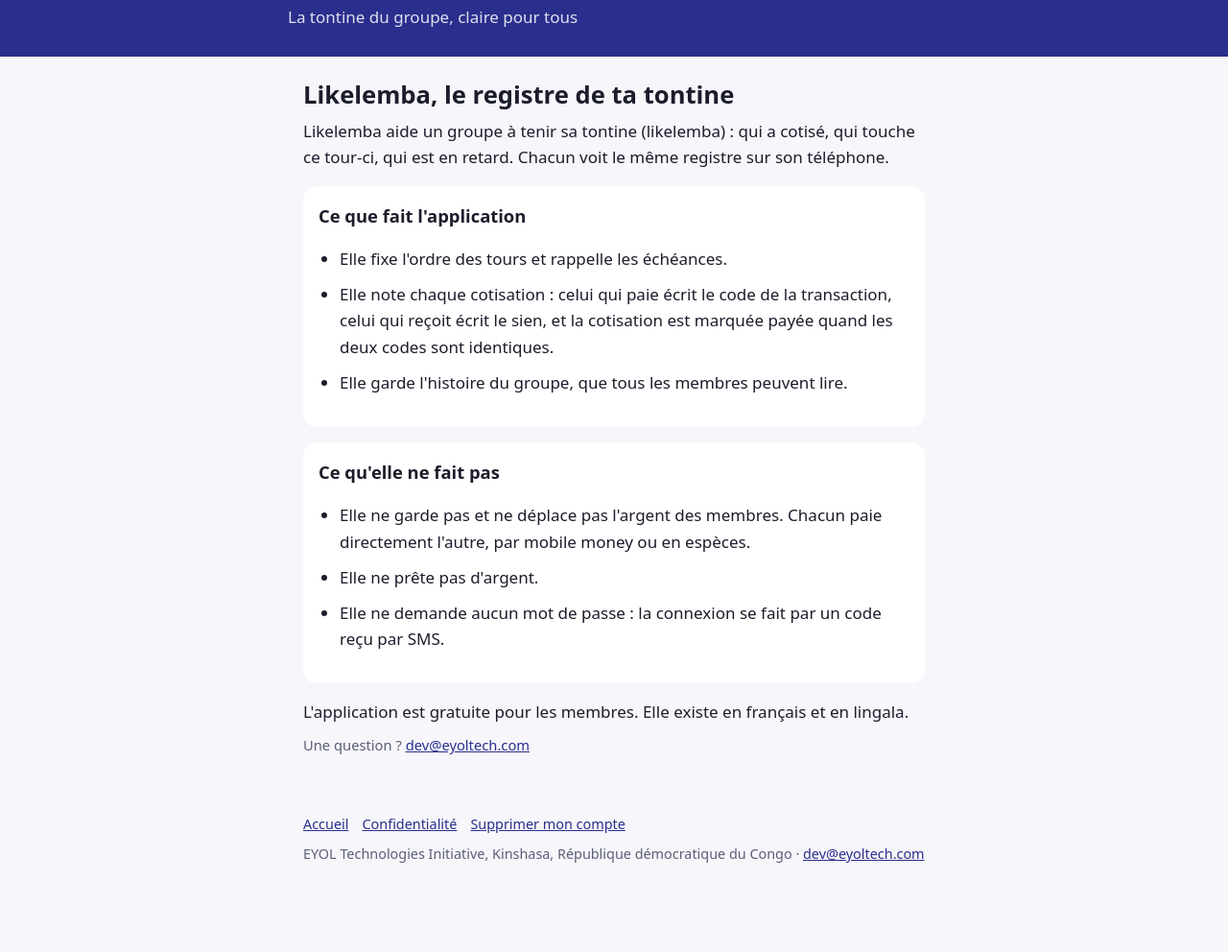
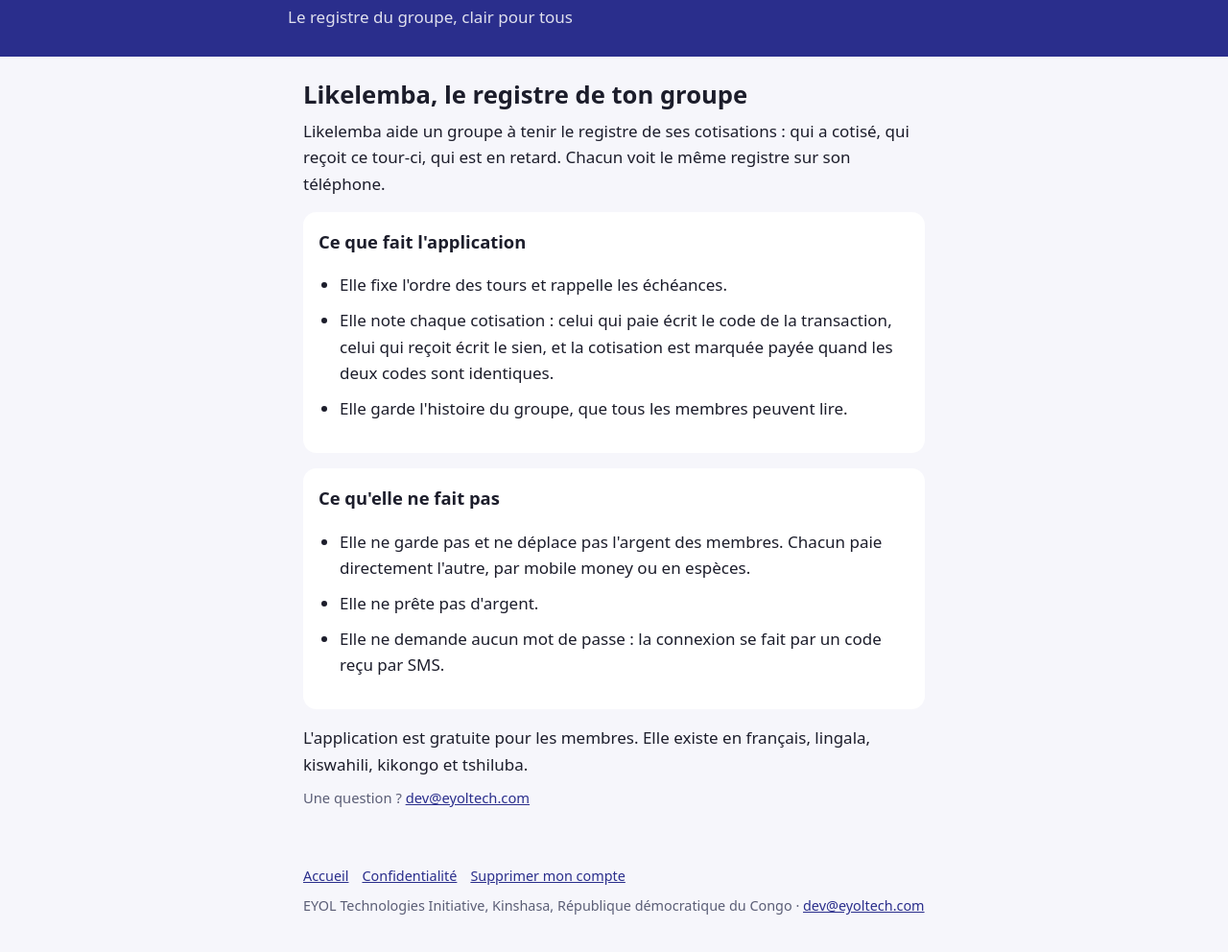
Before and after one commit to christianhito/likelemba-site, a plain HTML site: page index.html in a window 1280 px wide. Shown: the part 60-1052 px from the top of the page at 96% size. Before the commit the page ends 1003 px from the top, so only its background shows below. Drawn offline with Linux system fonts and the light colour scheme.

Commit message:
Describe Likelemba as the group's register; privacy: what a report stores
Co-Authored-By: Claude Fable 5.2 <noreply@anthropic.com>

```diff
--- a/index.html
+++ b/index.html
@@ -1,12 +1,12 @@
-<!doctype html><html lang="fr"><head><meta charset="utf-8"><meta name="viewport" content="width=device-width,initial-scale=1"><title>Tontine digitale · Likelemba</title><style>:root{--indigo:#2a2e8c;--ink:#1c1d2b;--soft:#5b5e76;--bg:#f6f6fb;--card:#fff;--gold:#f2b705}
+<!doctype html><html lang="fr"><head><meta charset="utf-8"><meta name="viewport" content="width=device-width,initial-scale=1"><title>Registre du groupe · Likelemba</title><style>:root{--indigo:#2a2e8c;--ink:#1c1d2b;--soft:#5b5e76;--bg:#f6f6fb;--card:#fff;--gold:#f2b705}
 *{box-sizing:border-box}body{margin:0;font:17px/1.6 system-ui,-apple-system,"Segoe UI",Roboto,sans-serif;color:var(--ink);background:var(--bg)}
 header{background:var(--indigo);color:#fff;padding:28px 16px}header div,main{max-width:680px;margin:0 auto}
 header a{color:#fff;text-decoration:none;font-weight:700;font-size:1.25rem}header p{margin:4px 0 0;opacity:.85}
 main{padding:24px 16px 48px}h1{font-size:1.6rem;line-height:1.25;margin:0 0 8px}h2{font-size:1.15rem;margin:28px 0 6px}
 p,li{margin:0 0 10px}ul,ol{padding-left:22px}a{color:var(--indigo)}.card{background:var(--card);border-radius:14px;padding:16px;margin:16px 0}
 .soft{color:var(--soft);font-size:.92rem}.draft{background:var(--gold);color:#000;padding:8px 16px;text-align:center;font-weight:700}
-nav a{display:inline-block;margin:0 14px 8px 0}footer{max-width:680px;margin:0 auto;padding:0 16px 32px;color:var(--soft);font-size:.9rem}</style></head><body><header><div><a href="./">Likelemba</a><p>La tontine du groupe, claire pour tous</p></div></header><main><h1>Likelemba, le registre de ta tontine</h1>
-<p>Likelemba aide un groupe à tenir sa tontine (likelemba) : qui a cotisé, qui touche ce tour-ci, qui est en retard. Chacun voit le même registre sur son téléphone.</p>
+nav a{display:inline-block;margin:0 14px 8px 0}footer{max-width:680px;margin:0 auto;padding:0 16px 32px;color:var(--soft);font-size:.9rem}</style></head><body><header><div><a href="./">Likelemba</a><p>Le registre du groupe, clair pour tous</p></div></header><main><h1>Likelemba, le registre de ton groupe</h1>
+<p>Likelemba aide un groupe à tenir le registre de ses cotisations : qui a cotisé, qui reçoit ce tour-ci, qui est en retard. Chacun voit le même registre sur son téléphone.</p>
 <div class="card"><h2 style="margin-top:0">Ce que fait l'application</h2><ul>
 <li>Elle fixe l'ordre des tours et rappelle les échéances.</li>
 <li>Elle note chaque cotisation : celui qui paie écrit le code de la transaction, celui qui reçoit écrit le sien, et la cotisation est marquée payée quand les deux codes sont identiques.</li>
@@ -15,5 +15,5 @@ nav a{display:inline-block;margin:0 14px 8px 0}footer{max-width:680px;margin:0 a
 <li>Elle ne garde pas et ne déplace pas l'argent des membres. Chacun paie directement l'autre, par mobile money ou en espèces.</li>
 <li>Elle ne prête pas d'argent.</li>
 <li>Elle ne demande aucun mot de passe : la connexion se fait par un code reçu par SMS.</li></ul></div>
-<p>L'application est gratuite pour les membres. Elle existe en français et en lingala.</p>
+<p>L'application est gratuite pour les membres. Elle existe en français, lingala, kiswahili, kikongo et tshiluba.</p>
 <p class="soft">Une question ? <a href="mailto:dev@eyoltech.com">dev@eyoltech.com</a></p></main><footer><nav><a href="./">Accueil</a><a href="confidentialite.html">Confidentialité</a><a href="supprimer-mon-compte.html">Supprimer mon compte</a></nav><p>EYOL Technologies Initiative, Kinshasa, République démocratique du Congo · <a href="mailto:dev@eyoltech.com">dev@eyoltech.com</a></p></footer></body></html>
```
Also changed, not shown: confidentialite.html (+2 -1 lines), supprimer-mon-compte.html (+1 -1 lines).
